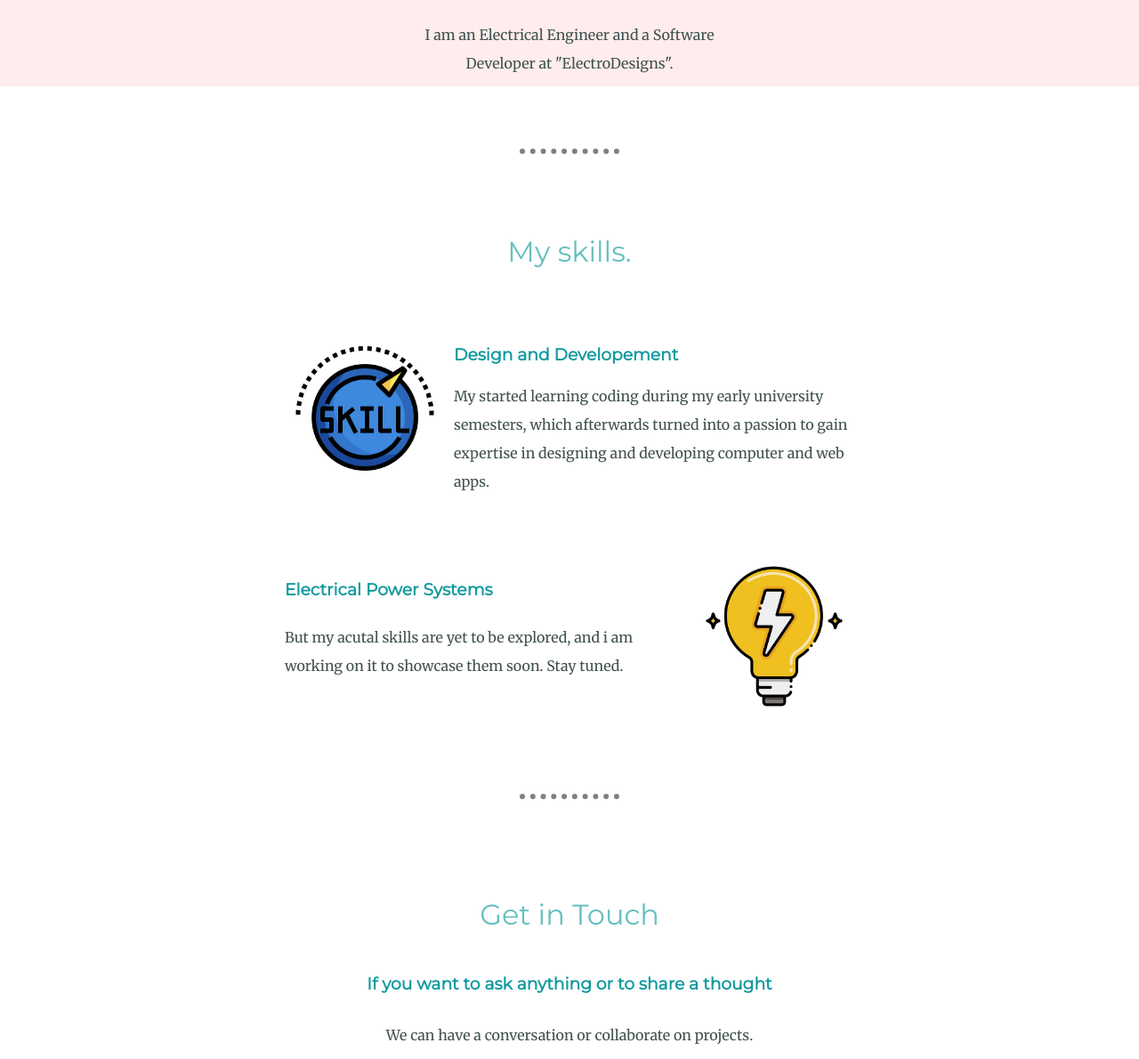
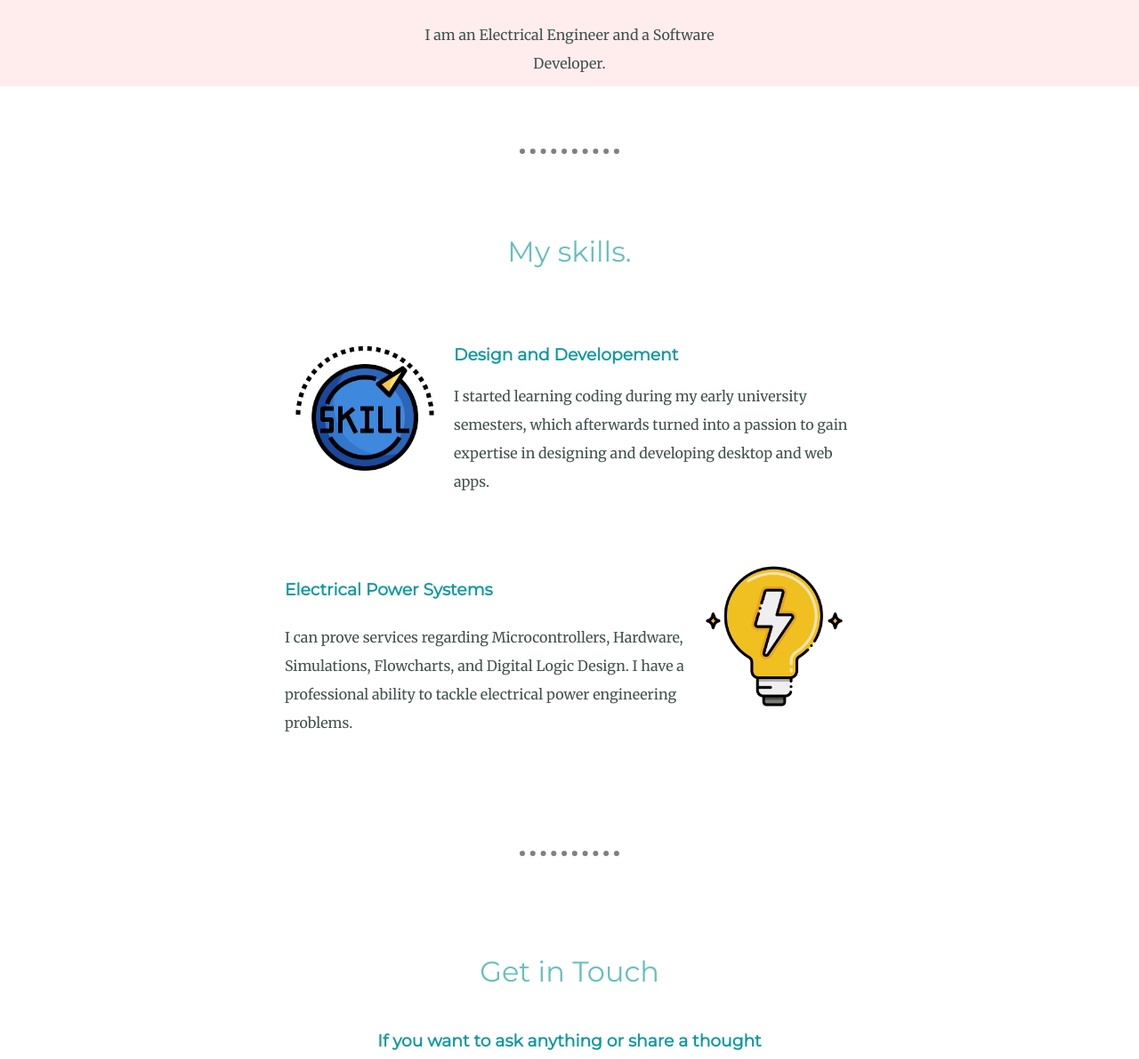
Before and after one commit to its-Muhammad/personal-website, a plain HTML site: page index.html in a window 1280 px wide. Shown: the part 1010-2200 px from the top of the page at 89% size. Drawn offline with Linux system fonts and the light colour scheme.

Commit message:
Update index.html

```diff
--- a/index.html
+++ b/index.html
@@ -21,7 +21,7 @@
       <div class="profile">
         <img src="hannan-modified.png" alt="hannan's pic" width="200px">
         <h2>Hi there.</h2>
-        <p class="intro">I am an Electrical Engineer and a Software Developer at "ElectroDesigns".</p>
+        <p class="intro">I am an Electrical Engineer and a Software Developer.</p>
       </div>
       <hr>
       <div class="skills">
@@ -29,19 +29,19 @@
         <div class="skill-row-1">
           <img class="skill-img" src="skill.png" alt="skill-image" >
           <h3>Design and Developement</h3>
-          <p>My started learning coding during my early university semesters, which afterwards turned into a passion to gain expertise in designing and developing computer and web apps.</p>
+          <p>I started learning coding during my early university semesters, which afterwards turned into a passion to gain expertise in designing and developing desktop and web apps.</p>
         </div>
         <div class="skill-row">
           <img class="bulb-img" src="electrical-energy.png" alt="electrical-image">
           <h3>Electrical Power Systems</h3>
-          <p>But my acutal skills are yet to be explored, and i am working on it to showcase them soon. Stay tuned.</p
+          <p>I can prove services regarding Microcontrollers, Hardware, Simulations, Flowcharts, and Digital Logic Design. I have a professional ability to tackle electrical power engineering problems.</p
         </div>
       </div>
     </div>
     <hr>
     <div class="contact-me">
       <h2>Get in Touch</h2>
-      <h3>If you want to ask anything or to share a thought</h3>
+      <h3>If you want to ask anything or share a thought</h3>
       <p class="contact-messsage">We can have a conversation or collaborate on projects.</p>
       <a href="mailto:hannan.yaqoob@yahoo.com?subject= Saying Hi!" class="BUTTON_YBV">CONTACT ME</a>
     </div>
```
